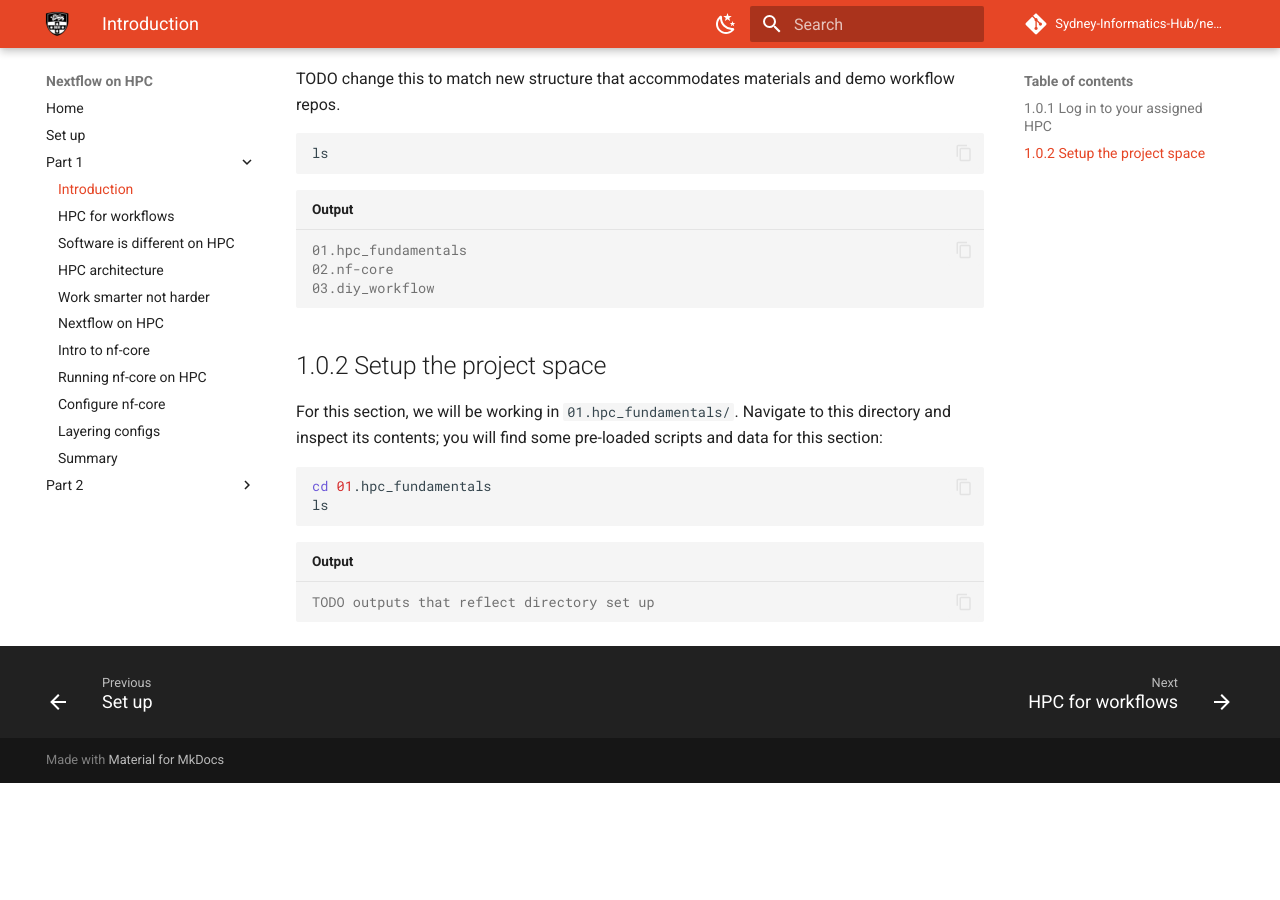
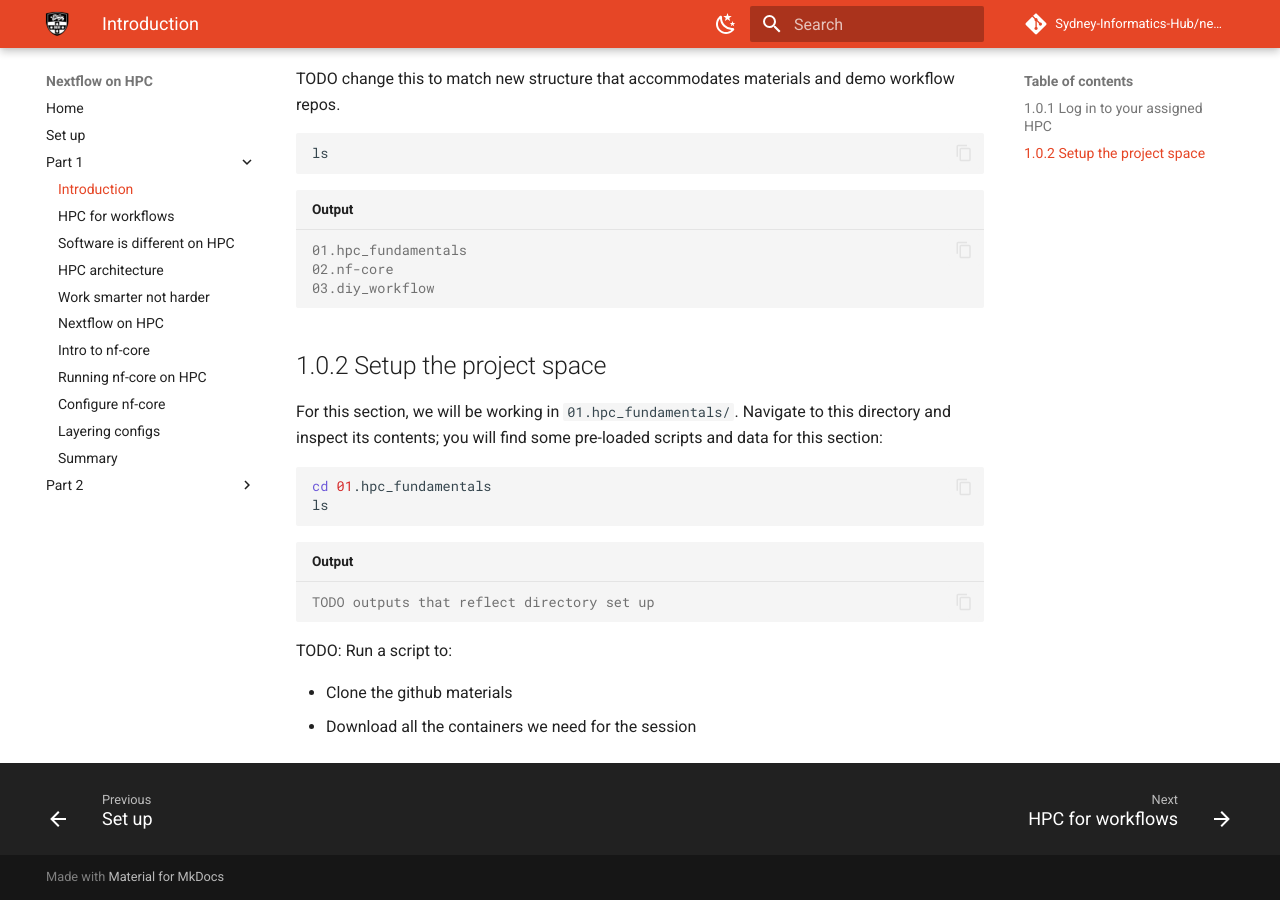
Before and after one commit to Sydney-Informatics-Hub/nextflow-hpc-workshop, an MkDocs documentation site: the page built from docs/part1/01_0_intro.md, in a window 1280 px wide and 900 px high, scrolled down 1322 px. Built offline with MkDocs 1.6.1 and Material for MkDocs 9.7.7, drawn with Linux system fonts in a browser that asks for light colours; comment, search, counter and statistics services are not loaded; before the commit the page ends 2105 px from its top, so only the background shows below that.

Commit message:
add notes for materials and exercises

````diff
--- a/docs/part1/01_0_intro.md
+++ b/docs/part1/01_0_intro.md
@@ -101,3 +101,8 @@ ls
 ```console title="Output"
 TODO outputs that reflect directory set up
 ```
+
+TODO: Run a script to:
+
+- Clone the github materials
+- Download all the containers we need for the session
````
Also changed, not shown: docs/part1/02_3_nfcore_config.md (+3 -0 lines).
